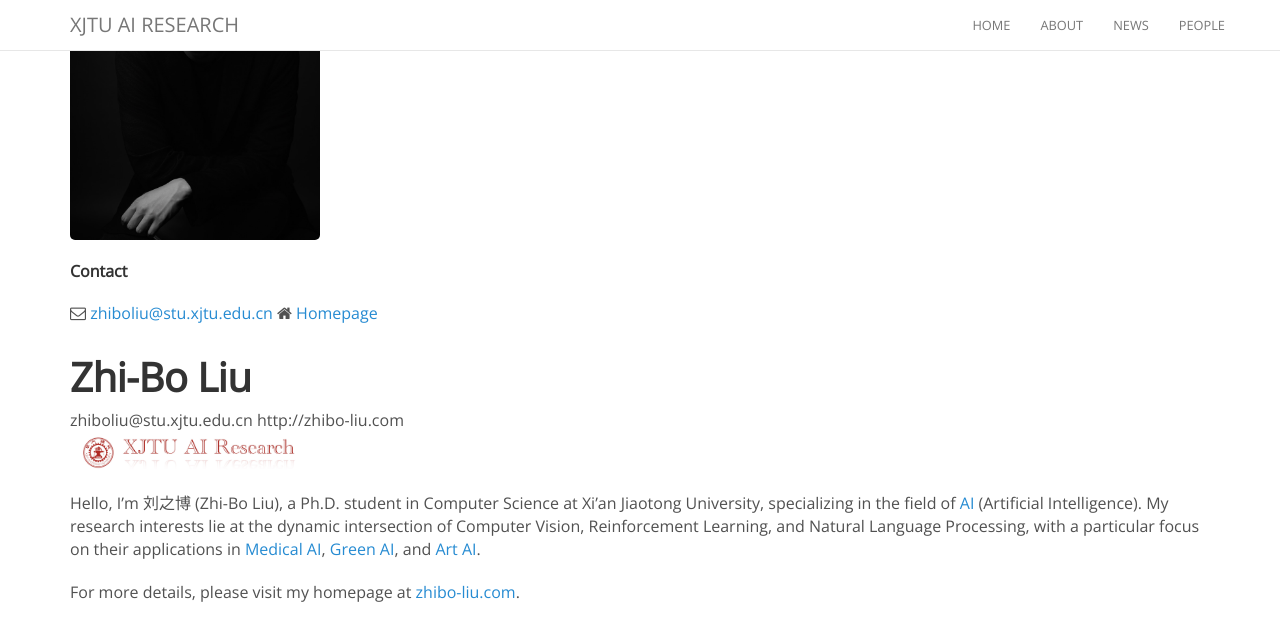
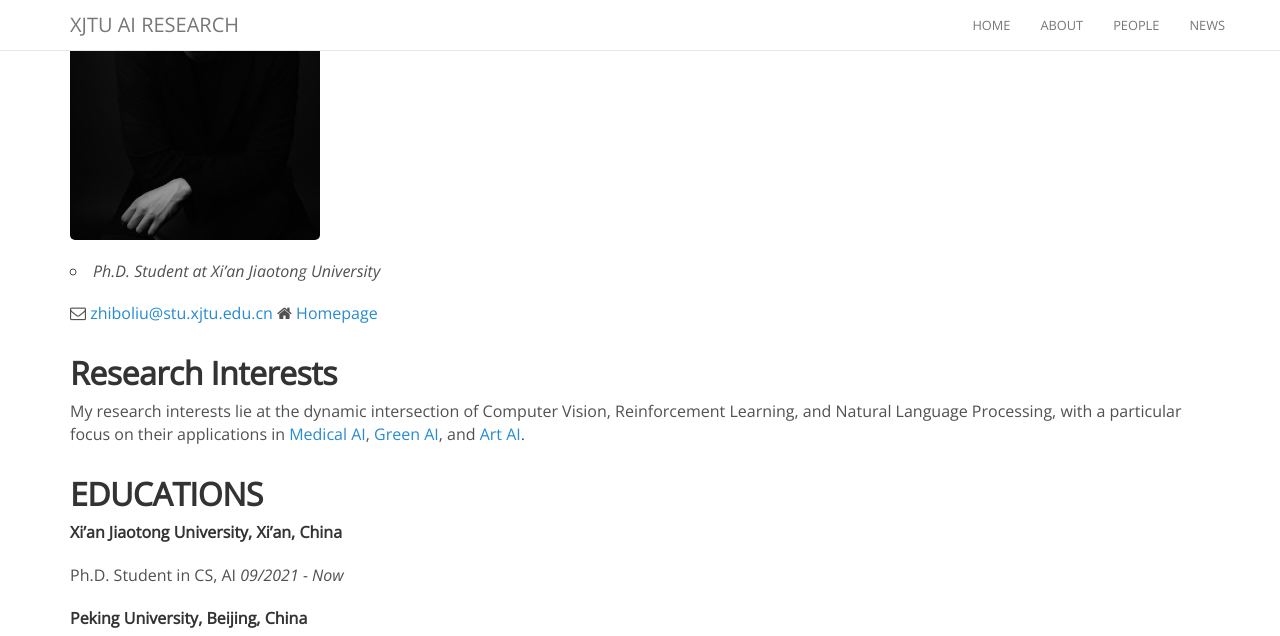
Before and after one commit to XjtuAI/xjtuai.github.io, a Jekyll site: the page built from _people/zhiboliu.md, in a window 1280 px wide and 1400 px high, scrolled down 236 px. Shown: the top 636 px of the window. Built offline with Jekyll 4.4.1, drawn with Linux system fonts in a browser that asks for light colours; nearby versions of some CDN libraries; some of the changed text lies outside the part shown.

Commit message:
docs:update content

```diff
--- a/_config.yml
+++ b/_config.yml
@@ -26,14 +26,14 @@ nav:
     href:           "/"
   - name:           "about"
     href:           "/about"
+  - name:           "people"
+    href:           "/people"
   - name:           "news"
     href:           "/news"
   # - name:           "research"
   #   href:           "/research"
   # - name:           "publications"
   #   href:           "/publication"
-  - name:           "people"
-    href:           "/people"
 #  - name:           "blog"
 #    href:           "/blog"
 #  - name:           "resources"
--- a/_people/zhiboliu.md
+++ b/_people/zhiboliu.md
@@ -7,7 +7,7 @@ joined: 2021
 
 <img width="250" src="{{site.baseurl}}/images/people/{{page.avatar}}" data-action="zoom">
 
-**Contact**
+- _Ph.D. Student at Xi'an Jiaotong University_ <br>
 
 <i class="fa fa-envelope-o"></i> <zhiboliu@stu.xjtu.edu.cn>
 <i class="fa fa-home"></i> [Homepage](http://zhibo-liu.com/)
@@ -16,37 +16,35 @@ joined: 2021
 
 
 
+## Research Interests
 
-# Zhi-Bo Liu
-
-zhiboliu@stu.xjtu.edu.cn 	 http://zhibo-liu.com                    <a href="https://xjtuai.com"><img src="https://xjtuai.com/images/banner.jpg" alt="XAIR"  height="40"></a>
-
-Hello, I'm 刘之博 (Zhi-Bo Liu), a Ph.D. student in Computer Science at Xi'an Jiaotong University, specializing in the field of [AI](http://zhibo-liu.com/ai) (Artificial Intelligence).
 My research interests lie at the dynamic intersection of Computer Vision, Reinforcement Learning, and Natural Language Processing, with a particular focus on their applications in [Medical AI](http://zhibo-liu.com/histogym), [Green AI](http://zhibo-liu.com/iec), and [Art AI](http://zhibo-liu.com/chair).
 
-For more details, please visit my homepage at [zhibo-liu.com](http://zhibo-liu.com).
+
 
 ## EDUCATIONS
 
-<img src="https://xjtuai.com/images/xjtu.png" alt="xjtu" style="zoom:10.5%;" />    **Xi’an Jiaotong University, Xi’an, China**<img src="http://zhibo-liu.com/img/me4.jpg" alt="Description of image" style="float: right; margin-left: 20px; width: 200px;">
+ **Xi’an Jiaotong University, Xi’an, China**
 
 Ph.D. Student in CS, AI 	      		 	             *09/2021 - Now*
 
-<img src="https://xjtuai.com/images/pku.png" alt="pku" style="zoom:9%;" />   **Peking University, Beijing, China**
+**Peking University, Beijing, China**
 
 Visiting Student, Computer Vision     	  	   *04/2017-11/2019*
 
-<img src="https://xjtuai.com/images/gwu.png" alt="gwu" style="zoom:1.3%;" />   **George Washington University, Washington, D.C., USA**
+**George Washington University, Washington, D.C., USA**
 
 Master of Science in Statistics 			   	   *09/2014-12/2016*
 
-<img src="https://xjtuai.com/images/hust.jpg" alt="hust" style="zoom:3.2%;" />   **Huazhong Univ. of Science & Technology, Wuhan, China**
+**Huazhong Univ. of Science & Technology, Wuhan, China**
 
 Bachelor of Science in Applied Mathematics 	    *09/2010-06/2014*
 
+
+
 ## WORK EXPERIENCES
 
-<img src="https://xjtuai.com/images/boyuu-logo.jpg" alt="boyuu-logo" style="zoom:10%;" />   **Boyuu AI Research | Xi’an, China**
+**Boyuu AI Research  Xi’an, China**
 
 *Senior AI Researcher*													      	    		 *12/2019-08/2021*
 
@@ -54,9 +52,13 @@ Bachelor of Science in Applied Mathematics 	    *09/2010-06/2014*
 
 - Contributed to the State Grid Wuxi Electric Power Supply Company's science and technology project, independently completing the sixth chapter of the final technical report.
 
-<img src="https://xjtuai.com/images/.jpg" alt="cfcs-pku" style="zoom:3.7%;" />  **Center on Frontiers of Computing Studies |** **Peking University,** **Beijing, China**
+**Center on Frontiers of Computing Studies** **Peking University,** **Beijing, China**
 
 *Student Intern*  																   	*04/2017-11/2019*
 
 - Participated in research on Reinforcement Learning, focusing on Multi-Agent Deep Reinforcement Learning Systems. Conducted coding and model training using publicly available datasets.
 - Collaborated with teams from Tsinghua University's Future Lab on AI Art research and projects. [demo](http://zhibo-liu.com/gallery)
+
+<hr>
+
+For more details, please visit my homepage at [zhibo-liu.com](http://zhibo-liu.com).
```
